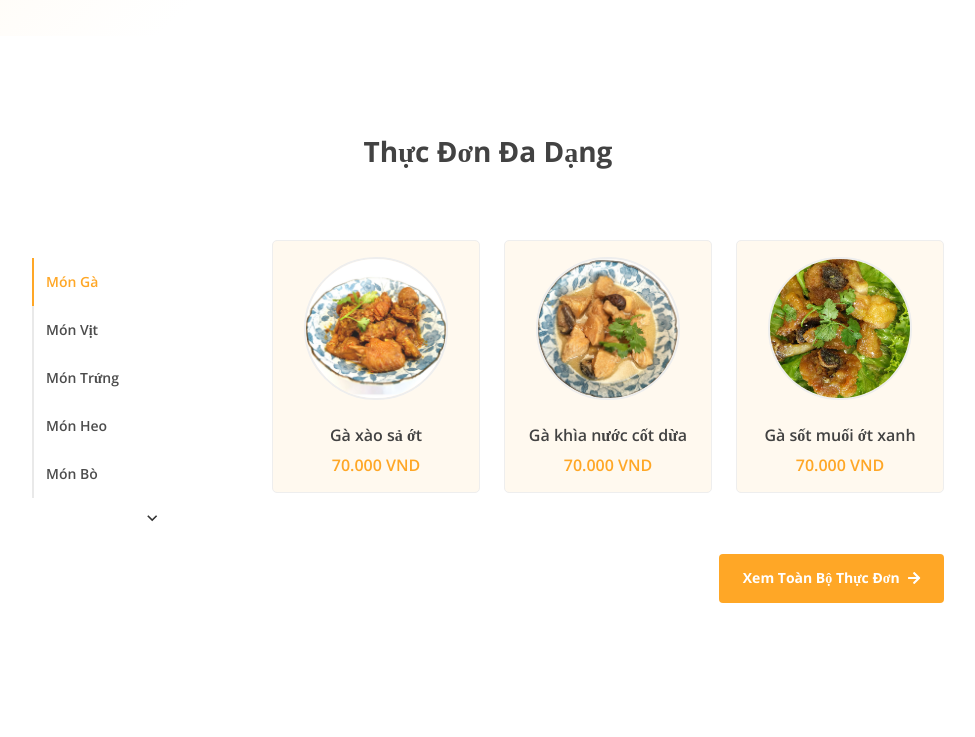
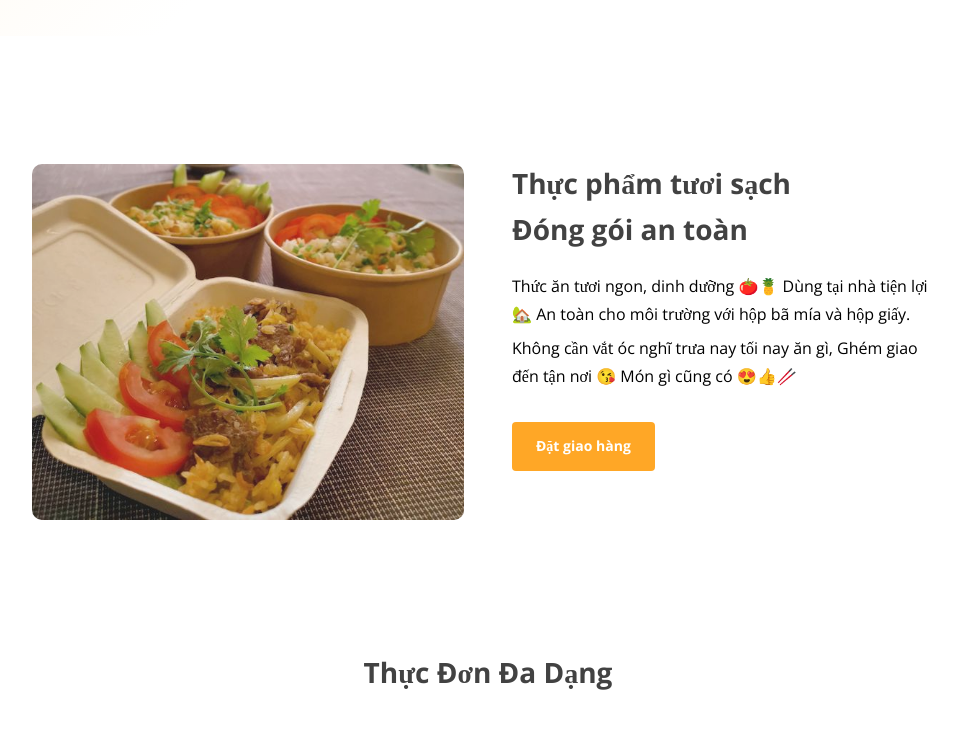
Before and after one commit to lekhang4497/ghem-food, a React (Create React App) app: page /#/ in a window 1280 px wide. Shown: the part 620-1357 px from the top of the page, without its empty margins (152-1127 px from the left). Built offline with nearby package versions, Linux system fonts and the light colour scheme; no server answers.

Commit message:
add cart

```diff
--- a/src/assets/dishes.ts
+++ b/src/assets/dishes.ts
@@ -1,10 +1,11 @@
-interface DishInformation {
+export interface DishInformation {
   price: number;
   name: string;
   vnName: string;
   id: string;
   type: string;
 }
+
 const DISHES: Array<DishInformation> = [
   {
     price: 70,
--- a/src/component/atoms/MenuCard.tsx
+++ b/src/component/atoms/MenuCard.tsx
@@ -1,5 +1,14 @@
 import React from "react";
-import { Box } from "@material-ui/core";
+import {
+  Avatar,
+  Box,
+  Dialog,
+  DialogTitle,
+  List,
+  ListItem,
+  ListItemAvatar,
+  ListItemText,
+} from "@material-ui/core";
 import Constant from "../../constant/Constant";
 import { orange } from "@material-ui/core/colors";
 import CircleImageBox from "./CircleImageBox";
@@ -8,11 +17,14 @@ interface MenuCardProps {
   image: string;
   name: string;
   price: number;
+  width?: number | string;
 }
 
-const MenuCard = ({ name, price, image }: MenuCardProps) => {
+
+
+const MenuCard = ({ name, price, image, width = "100%" }: MenuCardProps) => {
   return (
-    <Box>
+    <Box width={width}>
       <CircleImageBox
         image={image}
         width="80%"
--- /dev/null
+++ b/src/component/organisms/AboutSection.tsx
@@ -0,0 +1,75 @@
+import Grid from "@material-ui/core/Grid";
+import Box from "@material-ui/core/Box";
+import Constant from "../../constant/Constant";
+import { Container, Typography } from "@material-ui/core";
+import AppButton from "../atoms/AppButton";
+import OutlinedButton from "../atoms/OutlinedButton";
+import React from "react";
+import { makeStyles } from "@material-ui/core/styles";
+import { useTranslation } from "react-i18next";
+import { Link as RouterLink } from "react-router-dom";
+import CircleImageBox from "../atoms/CircleImageBox";
+
+const useStyles = makeStyles({
+  titleImg: {
+    borderRadius: "50%",
+    maxWidth: "100%",
+    background: `url("${
+      process.env.PUBLIC_URL + "/img/landing/avatar.png"
+    }") 50% 50% no-repeat`,
+    backgroundSize: "cover",
+    width: "100%",
+    paddingBottom: "100%",
+    backgroundColor: Constant.COLOR_PRIMARY,
+  },
+  logoInText: {
+    verticalAlign: "middle",
+  },
+});
+
+const AboutSection = () => {
+  const classes = useStyles();
+
+  return (
+    <Grid container spacing={6}>
+      <Grid item md={6}>
+        <img
+          style={{
+            maxWidth: "100%",
+            borderRadius: 10,
+            opacity: 0.9,
+            boxSizing: "border-box"
+          }}
+          src={process.env.PUBLIC_URL + "/img/landing/delivery_demo.jpg"}
+        />
+      </Grid>
+      <Grid item md={6}>
+        <Box
+          fontFamily={Constant.FONT_FAMILY_MAIN}
+          fontWeight="bold"
+          color={Constant.TEXT_DARK}
+          fontSize={28}
+          mb={3}
+          textAlign="left"
+        >
+          <Box mb={1}>Thực phẩm tươi sạch</Box>Đóng gói an toàn
+        </Box>
+        <Typography variant="subtitle1" gutterBottom align="left">
+          Thức ăn tươi ngon, dinh dưỡng 🍅🍍 Dùng tại nhà tiện lợi 🏡 An toàn
+          cho môi trường với hộp bã mía và hộp giấy.
+        </Typography>
+        <Typography variant="subtitle1" gutterBottom align="left">
+          Không cần vắt óc nghĩ trưa nay tối nay ăn gì, Ghém giao đến tận nơi 😘
+          Món gì cũng có 😍👍🥢
+        </Typography>
+        <Box mt={4} textAlign="left">
+          <AppButton component={RouterLink} to="/menu">
+            Đặt giao hàng
+          </AppButton>
+        </Box>
+      </Grid>
+    </Grid>
+  );
+};
+
+export default AboutSection;
--- a/src/component/organisms/WelcomeSection.tsx
+++ b/src/component/organisms/WelcomeSection.tsx
@@ -32,7 +32,6 @@ const WelcomeSection = () => {
   const { t } = useTranslation();
 
   return (
-    <Container maxWidth="md">
       <Grid container spacing={3}>
         <Grid item md={6}>
           <Box
@@ -84,7 +83,6 @@ const WelcomeSection = () => {
           />
         </Grid>
       </Grid>
-    </Container>
   );
 };
 
--- a/src/component/pages/HomePage.tsx
+++ b/src/component/pages/HomePage.tsx
@@ -1,6 +1,5 @@
 import React from "react";
 import { Container } from "@material-ui/core";
-import { makeStyles } from "@material-ui/core/styles";
 import Box from "@material-ui/core/Box";
 import Constant from "../../constant/Constant";
 import FeatureMenu from "../organisms/FeatureMenu";
@@ -14,61 +13,35 @@ import { FontAwesomeIcon } from "@fortawesome/react-fontawesome";
 import { Link as RouterLink } from "react-router-dom";
 import SectionTitle from "../atoms/SectionTitle";
 import InstructionSection from "../organisms/InstructionSection";
+import AboutSection from "../organisms/AboutSection";
 
-const useStyles = makeStyles({
-  title: {
-    fontFamily: Constant.FONT_FAMILY_MAIN,
-    fontWeight: "bold",
-    color: Constant.TEXT_DARK,
-  },
-  titleImg: {
-    borderRadius: "50%",
-    maxWidth: "100%",
-    background: `url("${
-      process.env.PUBLIC_URL + "/img/landing/avatar.png"
-    }") 50% 50% no-repeat`,
-    backgroundSize: "cover",
-    width: "100%",
-    paddingBottom: "100%",
-    backgroundColor: Constant.COLOR_PRIMARY,
-  },
-  titleImgWrapper: {
-    borderColor: Constant.COLOR_PRIMARY_LIGHT,
-    borderWidth: 16,
-    borderStyle: "solid",
-  },
-  menuItem: {
-    fontWeight: "bold",
-    color: "#757575",
-    "&:hover": {
-      color: "#424242",
-      textDecoration: "none",
-    },
-  },
-  coverGradient: {
-    background: `linear-gradient(135deg, ${Constant.COLOR_PRIMARY_LIGHT}, #fff, #fff)`,
-  },
-  logoInText: {
-    verticalAlign: "middle",
-  },
-});
+const BACKGROUND_GRADIENT = `linear-gradient(135deg, ${Constant.COLOR_PRIMARY_LIGHT}, #fff, #fff)`;
 
 const HomePage: React.FC = () => {
-  const classes = useStyles();
   return (
     <div>
-      <Box className={classes.coverGradient}>
-        <Box mb={8}>
+      <Box
+        pb={8}
+        style={{
+          background: BACKGROUND_GRADIENT,
+        }}
+      >
         <AppNav />
+        <Container maxWidth="md">
+          <Box mt={8}>
+            <WelcomeSection />
+          </Box>
+        </Container>
       </Box>
 
-        <Box pb={8}>
-          <WelcomeSection />
-        </Box>
+      <Container maxWidth="md">
+
+        <Box mb={16} mt={16}>
+          {/*<SectionTitle text="Ngon Khoẻ Cùng Ghém" />*/}
+          <AboutSection />
         </Box>
 
-      <Box mb={16} mt={12}>
-        <Container maxWidth="md">
+        <Box mb={16}>
           <SectionTitle text="Thực Đơn Đa Dạng" />
           <FeatureMenu />
           <Box textAlign="right" mt={2}>
@@ -79,24 +52,18 @@ const HomePage: React.FC = () => {
               </Box>
             </AppButton>
           </Box>
-        </Container>
         </Box>
 
         <Box mb={16}>
-        <Container maxWidth="md">
           <SectionTitle text="Gói Combo Ưu Đãi" />
           <ProductSection />
-        </Container>
         </Box>
 
         <Box mb={16}>
-        <Container maxWidth="md">
-          <Box my={6}>
           <SectionTitle text="Đặt Hàng Đơn Giản" />
+          <InstructionSection />
         </Box>
-          <InstructionSection />
       </Container>
-      </Box>
 
       <FooterSection />
     </div>
--- a/src/component/pages/MenuPage.tsx
+++ b/src/component/pages/MenuPage.tsx
@@ -1,5 +1,17 @@
 import React, { useState } from "react";
-import {Box, Container, Paper} from "@material-ui/core";
+import {
+  Avatar,
+  Box,
+  ButtonBase,
+  Container,
+  Dialog,
+  Divider,
+  List,
+  ListItem,
+  ListItemAvatar,
+  ListItemText,
+  Paper,
+} from "@material-ui/core";
 import AppNav from "../organisms/AppNavbar";
 import Grid from "@material-ui/core/Grid";
 import MenuCard from "../atoms/MenuCard";
@@ -7,7 +19,16 @@ import Constant from "../../constant/Constant";
 import { makeStyles } from "@material-ui/core/styles";
 import FooterSection from "../organisms/FooterSection";
 import ImageButton from "../atoms/ImageButton";
-import { DISHES, INGREDIENT_MAP, INGREDIENTS } from "../../assets/dishes";
+import {
+  DISHES,
+  DishInformation,
+  INGREDIENT_MAP,
+  INGREDIENTS,
+} from "../../assets/dishes";
+import { FontAwesomeIcon } from "@fortawesome/react-fontawesome";
+import { faCartPlus, faTimes } from "@fortawesome/free-solid-svg-icons";
+import { green, orange, red } from "@material-ui/core/colors";
+import CircleImageBox from "../atoms/CircleImageBox";
 
 const useStyles = makeStyles({
   logoInText: {
@@ -18,9 +39,67 @@ const useStyles = makeStyles({
   },
 });
 
+interface ChooseDishDialogProps {
+  onConfirm: () => void;
+  onClose: () => void;
+  dish: DishInformation;
+  open: boolean;
+}
+
+const ChooseDishDialog = ({
+  onClose,
+  dish,
+  open,
+  onConfirm,
+}: ChooseDishDialogProps) => {
+  return (
+    <Dialog open={open} onClose={onClose} fullWidth={true} maxWidth="sm">
+      <CircleImageBox
+        image={`${process.env.PUBLIC_URL}/img/dishes/${dish.type}/${dish.id}.jpg`}
+        width="50%"
+        margin="auto"
+        border={4}
+        borderRadius={"50%"}
+        borderColor={orange[200]}
+        mt={3}
+      />
+      <List>
+        <ListItem>
+          <ListItemText
+            primary={dish.vnName}
+            secondary={`${dish.price}.000 VND`}
+            style={{ textAlign: "center" }}
+          />
+        </ListItem>
+      </List>
+      <Divider />
+      <List>
+        <ListItem button onClick={onConfirm}>
+          <ListItemAvatar>
+            <Avatar style={{ backgroundColor: green[400] }}>
+              <FontAwesomeIcon icon={faCartPlus} />
+            </Avatar>
+          </ListItemAvatar>
+          <ListItemText primary="Thêm vào giỏ hàng" />
+        </ListItem>
+        <ListItem button onClick={onClose}>
+          <ListItemAvatar>
+            <Avatar style={{ backgroundColor: red[400] }}>
+              <FontAwesomeIcon icon={faTimes} />
+            </Avatar>
+          </ListItemAvatar>
+          <ListItemText primary="Huỷ" />
+        </ListItem>
+      </List>
+    </Dialog>
+  );
+};
+
 const MenuPage = () => {
   const classes = useStyles();
   const [ingredient, setIngredient] = useState(INGREDIENTS[0].value);
+  const [openConfirmDialog, setOpenConfirmDialog] = useState<boolean>(false);
+  const [chooseDish, setChooseDish] = useState<DishInformation>(DISHES[0]);
   let dishes = INGREDIENT_MAP.get(ingredient);
   if (!dishes) {
     dishes = DISHES;
@@ -55,7 +134,7 @@ const MenuPage = () => {
               {INGREDIENTS.map((item) => (
                 <Grid item md={2} key={item.name}>
                   <Box>
-                    <Paper style={{overflow: 'hidden'}} variant='outlined'>
+                    <Paper style={{ overflow: "hidden" }} variant="outlined">
                       <ImageButton
                         width="100%"
                         height={120}
@@ -73,6 +152,13 @@ const MenuPage = () => {
           <Grid container spacing={4} justify="center">
             {dishes.map((item) => (
               <Grid item md={2} key={item.id}>
+                <ButtonBase
+                  style={{ width: "100%" }}
+                  onClick={() => {
+                    setChooseDish(item);
+                    setOpenConfirmDialog(true);
+                  }}
+                >
                   <MenuCard
                     image={
                       process.env.PUBLIC_URL +
@@ -81,12 +167,21 @@ const MenuPage = () => {
                     name={item.vnName}
                     price={item.price}
                   />
+                </ButtonBase>
               </Grid>
             ))}
           </Grid>
         </Container>
       </Box>
       <FooterSection />
+      <ChooseDishDialog
+        open={openConfirmDialog}
+        onClose={() => setOpenConfirmDialog(false)}
+        onConfirm={() => {
+          setOpenConfirmDialog(false);
+        }}
+        dish={chooseDish}
+      />
     </Box>
   );
 };
```
Also changed, not shown: public/img/landing/delivery_demo.jpg (added). Lines whose indentation alone changed are shown as unchanged.
